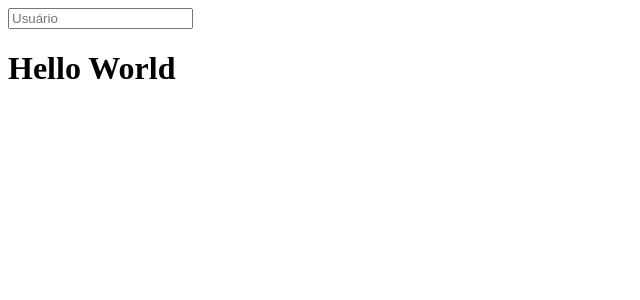
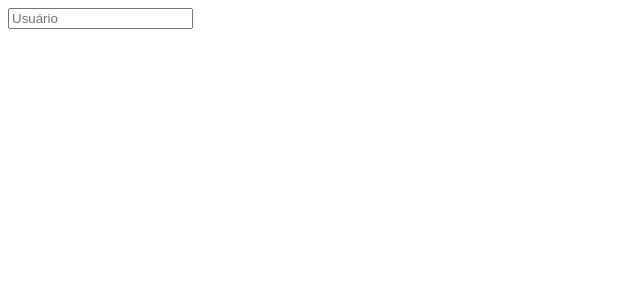
Before and after one commit to RafaelOliveiraLabs/HC-React, a React (Create React App) app in the folder gamagit/: page / in a window 1280 px wide. Shown: the top 300 px of the page, without its empty margins (0-640 px from the left). Built offline with nearby package versions, Linux system fonts and the light colour scheme.

Commit message:
useState

```diff
--- a/gamagit/src/App.js
+++ b/gamagit/src/App.js
@@ -1,10 +1,9 @@
-import React from "react";
+import React, { useState } from "react";
 
 function App(props) {
   return (
     <>
       <input name="usuario" id="usuario" className="usuarioInput" placeholder="Usuário" />
-      <h1>{props.title}</h1>
     </>
   );
 }
--- a/gamagit/src/index.js
+++ b/gamagit/src/index.js
@@ -3,7 +3,7 @@ import ReactDOM from "react-dom";
 import App from "./App";
 
 ReactDOM.render(
-  <App title="Hello World" />,
+  <App />,
 
   document.getElementById("root")
 );
```
